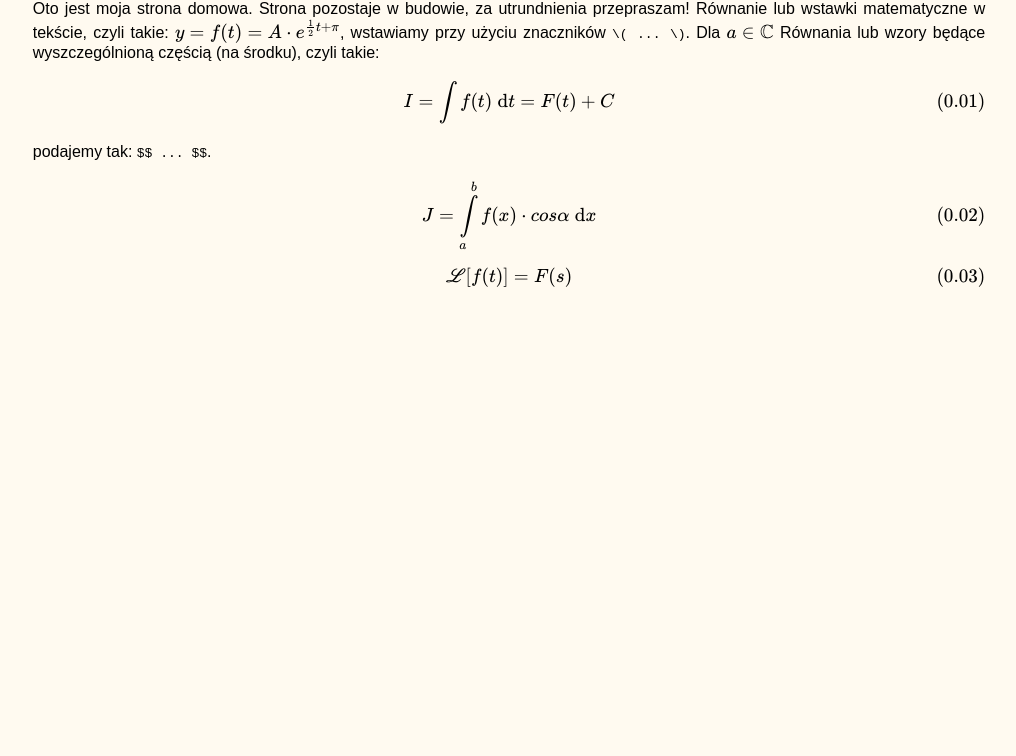
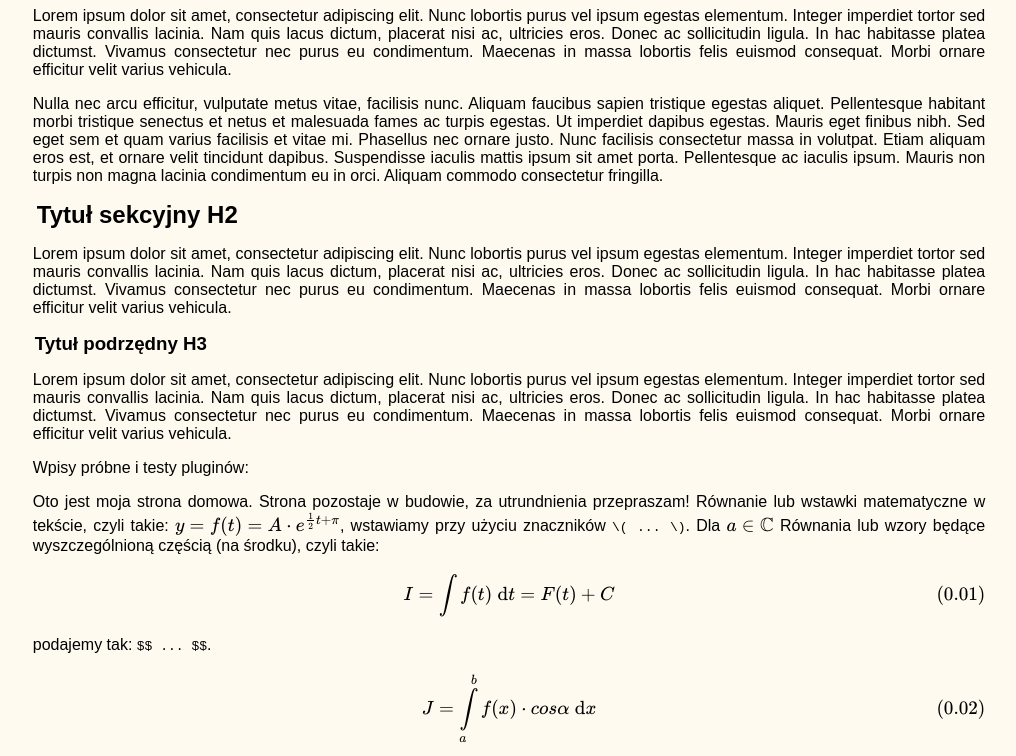
Before and after one commit to kfgromala/kfgromala.github.io, a plain HTML site: page index.html in a window 1280 px wide. Shown: the part 344-1100 px from the top of the page, without its empty margins (131-1147 px from the left). Before the commit the page ends 807 px from the top, so only its background shows below. Drawn offline with nearby package versions, Linux system fonts and the light colour scheme; some packages are replaced by stand-ins of ours.

Commit message:
Update index.html

```diff
--- a/index.html
+++ b/index.html
@@ -33,7 +33,33 @@ src="https://cdnjs.cloudflare.com/ajax/libs/mathjax/2.7.7/latest.js?config=TeX-M
     Serdecznie zapraszam!
     </p>
 
-<hr> <br><br>
+<hr><br>
+
+    <h1> Tytuł główny H1 </h1>
+
+    <p> Lorem ipsum dolor sit amet, consectetur adipiscing elit. Nunc lobortis purus vel ipsum egestas elementum. Integer imperdiet
+    tortor sed mauris convallis lacinia. Nam quis lacus dictum, placerat nisi ac, ultricies eros. Donec ac sollicitudin ligula.
+    In hac habitasse platea dictumst. Vivamus consectetur nec purus eu condimentum. Maecenas in massa lobortis felis euismod consequat.
+    Morbi ornare efficitur velit varius vehicula. </p>
+
+    <p> Nulla nec arcu efficitur, vulputate metus vitae, facilisis nunc. Aliquam faucibus sapien tristique egestas aliquet. Pellentesque
+        habitant morbi tristique senectus et netus et malesuada fames ac turpis egestas. Ut imperdiet dapibus egestas. Mauris eget finibus
+        nibh. Sed eget sem et quam varius facilisis et vitae mi. Phasellus nec ornare justo. Nunc facilisis consectetur massa in volutpat.
+        Etiam aliquam eros est, et ornare velit tincidunt dapibus. Suspendisse iaculis mattis ipsum sit amet porta. Pellentesque ac iaculis
+        ipsum. Mauris non turpis non magna lacinia condimentum eu in orci. Aliquam commodo consectetur fringilla. </p>
+
+     <h2> Tytuł sekcyjny H2 </h2>
+     <p> Lorem ipsum dolor sit amet, consectetur adipiscing elit. Nunc lobortis purus vel ipsum egestas elementum. Integer imperdiet
+    tortor sed mauris convallis lacinia. Nam quis lacus dictum, placerat nisi ac, ultricies eros. Donec ac sollicitudin ligula.
+    In hac habitasse platea dictumst. Vivamus consectetur nec purus eu condimentum. Maecenas in massa lobortis felis euismod consequat.
+    Morbi ornare efficitur velit varius vehicula. </p>
+
+    <h3> Tytuł podrzędny H3 </h3>
+     <p> Lorem ipsum dolor sit amet, consectetur adipiscing elit. Nunc lobortis purus vel ipsum egestas elementum. Integer imperdiet
+    tortor sed mauris convallis lacinia. Nam quis lacus dictum, placerat nisi ac, ultricies eros. Donec ac sollicitudin ligula.
+    In hac habitasse platea dictumst. Vivamus consectetur nec purus eu condimentum. Maecenas in massa lobortis felis euismod consequat.
+    Morbi ornare efficitur velit varius vehicula. </p>
+
 Wpisy próbne i testy pluginów:
 <p> Oto jest moja strona domowa. Strona pozostaje w budowie, za utrundnienia przepraszam! Równanie
     lub wstawki matematyczne w tekście, czyli takie: \( y = f(t) = A \cdot e^{\frac{1}{2}t+\pi}\),
```
